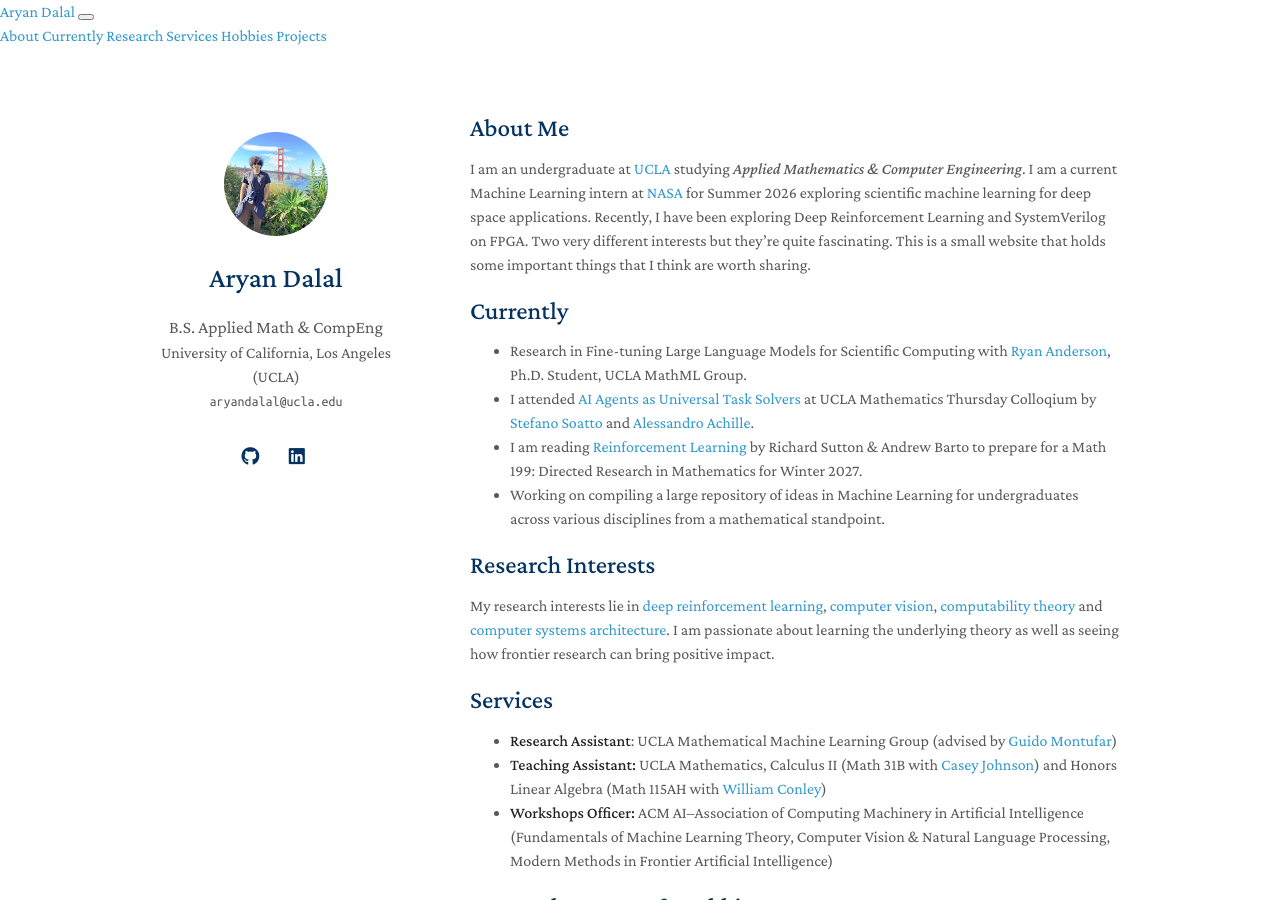
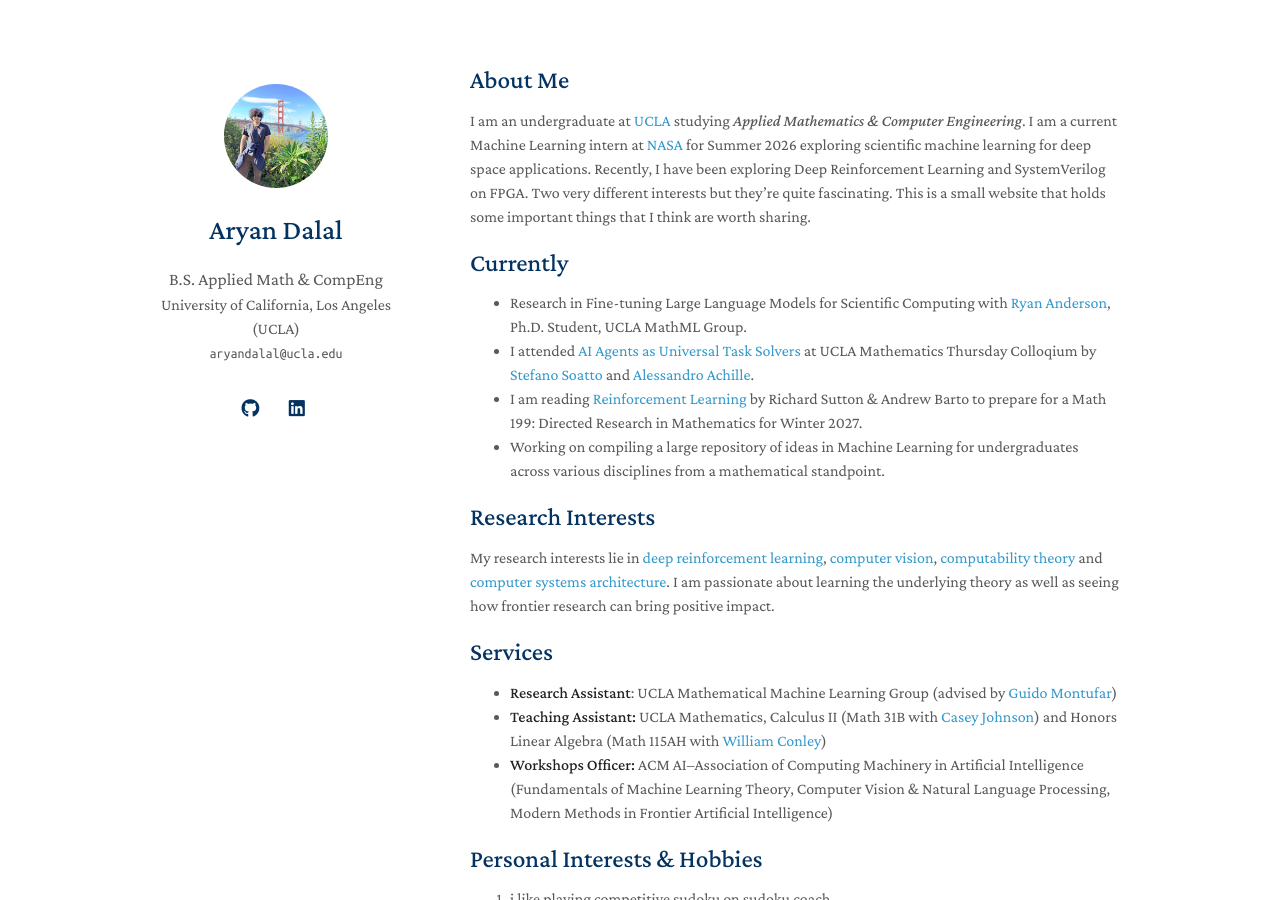
Before and after one commit to DalalAryan/dalalaryan.github.io, a Jekyll site: the page built from index.md, in a window 1280 px wide and 900 px high. Built offline with Jekyll 4.4.1, drawn with Linux system fonts in a browser that asks for light colours; a style sheet for code colours, icons or effects is not loaded; our own code applies the rules of GitHub Pages for plain Markdown files.

Commit message:
Remove top navigation from homepage layout
Removed the top navigation bar from the homepage layout.

```diff
--- a/_layouts/homepage.html
+++ b/_layouts/homepage.html
@@ -36,24 +36,6 @@
 
   </head>
   <body>
-
-    <nav class="top-nav">
-      <div class="top-nav-inner">
-        <a class="top-nav-name" href="/">{{ site.title }}</a>
-        <button class="top-nav-toggle" aria-label="Toggle menu" onclick="this.classList.toggle('open'); document.getElementById('top-nav-links').classList.toggle('open')">
-          <span></span><span></span><span></span>
-        </button>
-        <div class="top-nav-links" id="top-nav-links">
-          <a href="#about-me">About</a>
-          <a href="#currently">Currently</a>
-          <a href="#research-interests">Research</a>
-          <a href="#services">Services</a>
-          <a href="#personal-interests--hobbies">Hobbies</a>
-          <a href="#projects">Projects</a>
-        </div>
-      </div>
-    </nav>
-
     <div class="wrapper">
       <header>
 
```
